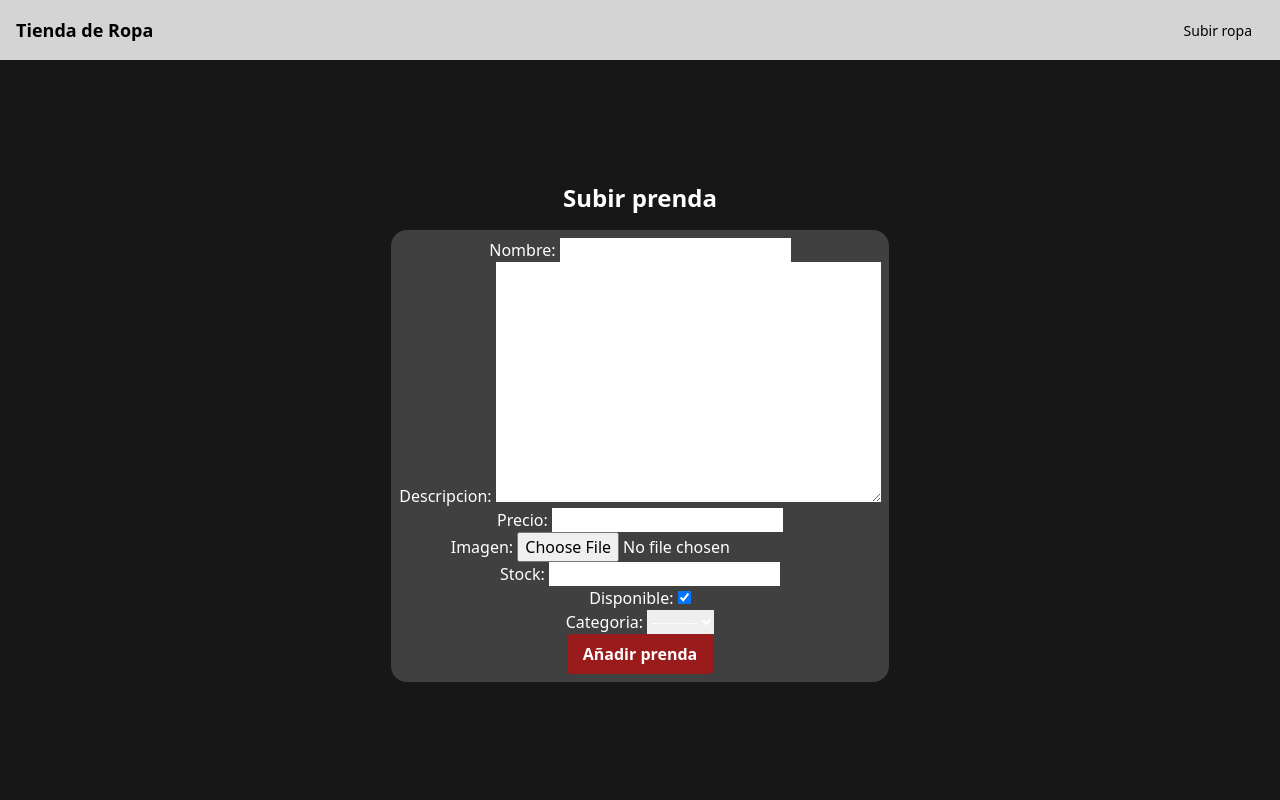
After one commit to IanChoDK/tienda_ropa, a Django app: page /shop/crear in a window 1280 px wide. The commit adds this page. Run offline with Django 5.2, Linux system fonts and the light colour scheme; data that the repository does not hold is empty; some libraries are stand-ins or nearby versions.

Commit message:
crear ropa agregada

```diff
--- a/shop/apps.py
+++ b/shop/apps.py
@@ -1,5 +1,4 @@
 from django.apps import AppConfig
-
 
 class ShopConfig(AppConfig):
     name = "shop"
--- a/shop/forms.py
+++ b/shop/forms.py
@@ -0,0 +1,7 @@
+from django import forms
+from .models import Ropa
+
+class RopaForm(forms.ModelForm):
+    class Meta:
+        model = Ropa
+        fields = ['nombre', 'descripcion', 'precio', 'imagen', 'stock', 'disponible', 'categoria']
--- a/shop/templates/base.html
+++ b/shop/templates/base.html
@@ -9,8 +9,17 @@
     {% tailwind_css %}
 </head>
 
+<navbar class="w-full bg-neutral-300 bg fixed top-0">
+    <div class="flex items-center justify-between p-4 w-full">
+        <a href="{% url 'ropa_list' %}" class="text-black hover:text-red-600 text-lg font-bold">Tienda de Ropa</a>
+        <div class="text-black">
+            <a href="{% url 'crear_ropa' %}" class=" hover:text-red-600 px-3 py-2 rounded-md text-sm font-medium">Subir ropa</a>
+        </div>
+    </div>
+</navbar>
 
-<body class="flex flex-col min-h-screen items-center text-center justify-center bg-indigo-500 text-white">
+
+<body class="flex flex-col min-h-screen pt-16 items-center text-center justify-center bg-neutral-900 text-white">
 
     {% block body %}
 
--- /dev/null
+++ b/shop/templates/crear_ropa.html
@@ -0,0 +1,16 @@
+{% extends 'base.html' %}
+
+{% block title %}Subir ropa{% endblock %}
+
+{% block body %}
+
+<h1 class="text-2xl font-bold mb-4 ">Subir prenda</h1>
+<form class="flex flex-col items-center bg-neutral-700 rounded-2xl p-2 " method="post" enctype="multipart/form-data">
+
+    {% csrf_token %}
+    {{ form.as_p }}
+
+    <button class="bg-red-800 hover:bg-red-500 text-white max-w-xs cursor-pointer font-bold py-2 px-4 rounded" type="submit">Añadir prenda</button>
+</form>
+
+{% endblock %}
--- a/shop/urls.py
+++ b/shop/urls.py
@@ -3,4 +3,5 @@ from . import views
 
 urlpatterns = [
     path('', views.ropa_list, name='ropa_list'),
+    path("crear", views.crear_ropa, name="crear_ropa"),
 ]
--- a/shop/views.py
+++ b/shop/views.py
@@ -1,8 +1,19 @@
-from django.shortcuts import render
+from django.shortcuts import render, redirect
 from .models import Ropa
+from .forms import RopaForm
 
 # Create your views here.
 
 def ropa_list(request):
     ropa = Ropa.objects.all()
-    return render(request, 'ropa_list.html', {'ropa': ropa})
+    return render(request, "ropa_list.html", {"ropa": ropa})
+
+def crear_ropa(request):
+    if request.method == "POST":
+        form = RopaForm(request.POST, request.FILES)
+        if form.is_valid():
+            form.save()
+            return redirect("ropa_list")
+    else:
+        form = RopaForm()
+    return render(request, "crear_ropa.html", {"form": form})
```
Also changed, not shown: ropa_images/D_746500-MLA111475609685_052026-C_hjPoLEV.jpg (added), ropa_images/Volkswagen-Amarok-2025-lanzamiento-destacada.jpg (added), ropa_images/vw-logo_W2NQnMT.png (added).
